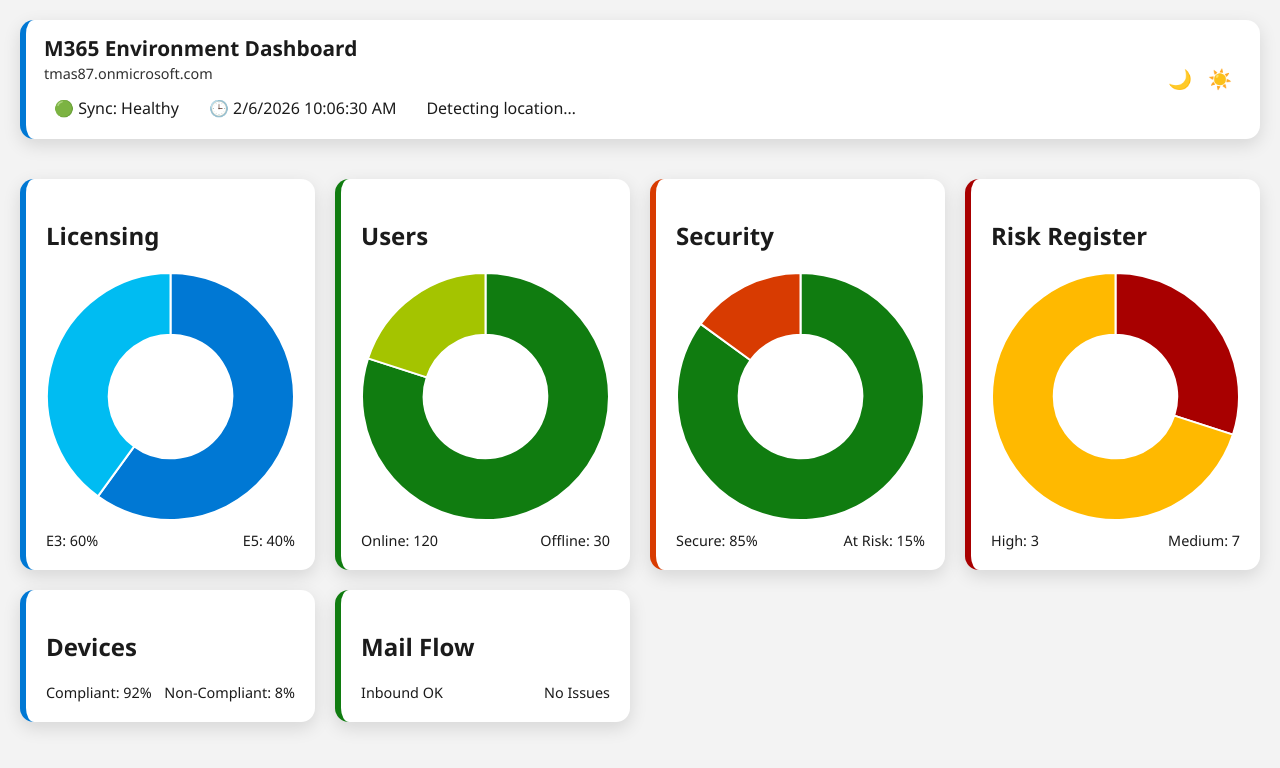
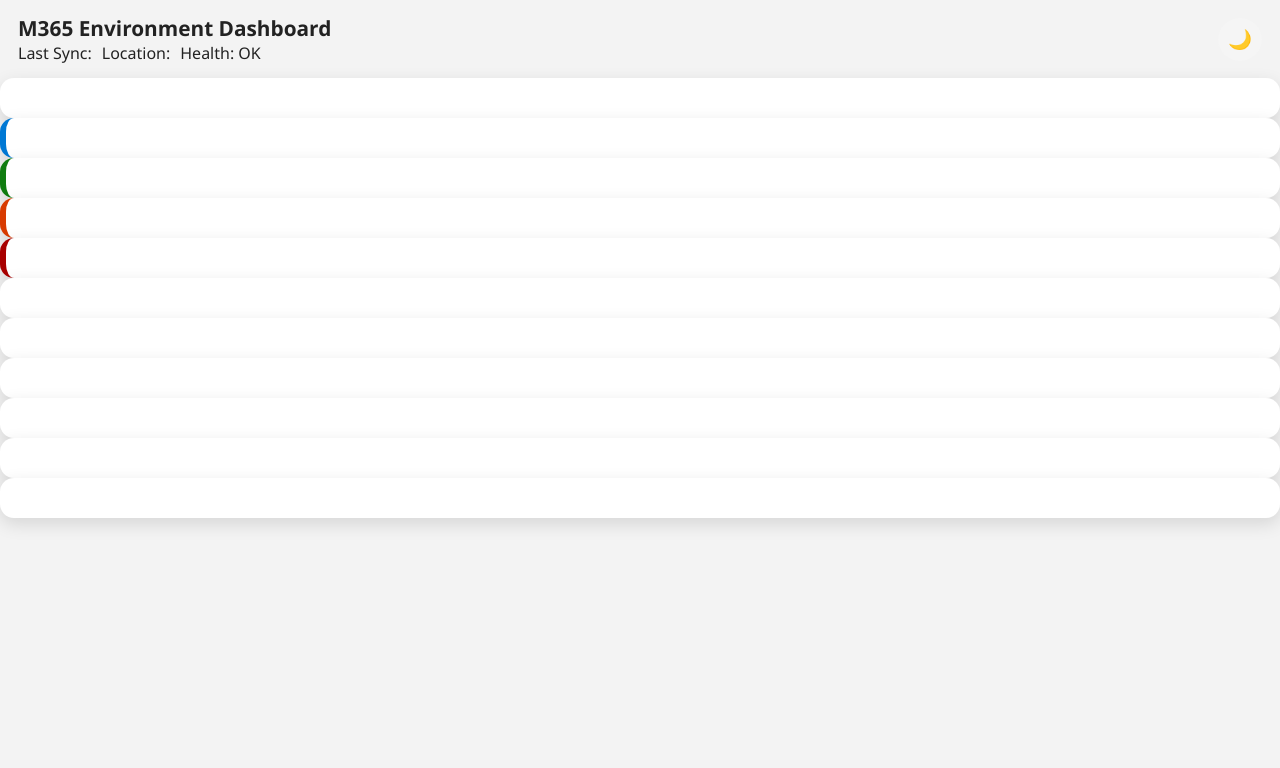
Before and after one commit to tmas87/M365-Dashboard, a plain HTML site: page index.html in a window 1280 px wide. Drawn offline with nearby package versions, Linux system fonts and the light colour scheme.

Commit message:
Update index.html

```diff
--- a/index.html
+++ b/index.html
@@ -2,124 +2,47 @@
 <html lang="en">
 <head>
   <meta charset="UTF-8" />
-  <title>M365 Environment Dashboard</title>
+  <meta name="viewport" content="width=device-width, initial-scale=1.0" />
+  <title>Microsoft 365 Environment Dashboard</title>
   <link rel="stylesheet" href="style.css" />
   <script src="https://cdn.jsdelivr.net/npm/chart.js"></script>
+  <script src="https://kit.fontawesome.com/a076d05399.js" crossorigin="anonymous"></script>
 </head>
-
 <body class="light">
 
-<header class="card header-card blue compact-header">
+  <!-- HEADER -->
+  <header class="compact-header">
     <div class="header-left">
       <h1>M365 Environment Dashboard</h1>
-    <p class="tenant">tmas87.onmicrosoft.com</p>
-
       <div class="header-info">
-      <div class="mini">🟢 Sync: Healthy</div>
-      <div class="mini" id="time"></div>
-      <div class="mini" id="location">Detecting location…</div>
+        <div id="lastSync">Last Sync: </div>
+        <div id="location">Location: </div>
+        <div id="healthStatus">Health: OK</div>
       </div>
     </div>
-
-  <button class="theme-toggle" onclick="toggleTheme()" title="Toggle Dark / Light">
-    🌙 / ☀️
-  </button>
+    <button id="themeToggle" class="theme-toggle" aria-label="Toggle dark/light mode">🌙</button>
   </header>
 
-<section class="dashboard">
+  <!-- DASHBOARD GRID -->
+  <main class="grid">
+    <div class="card grey clickable" id="tenant"></div>
+    <div class="card blue clickable" id="users"></div>
+    <div class="card green clickable" id="licenses"></div>
+    <div class="card orange clickable" id="security"></div>
+    <div class="card red clickable" id="conditionalAccess"></div>
+    <div class="card grey clickable" id="services"></div>
+    <div class="card purple clickable" id="vulnerabilities"></div>
+    <div class="card teal clickable" id="riskRegister"></div>
+    <div class="card pink clickable" id="patching"></div>
+    <div class="card cyan clickable" id="mailflow"></div>
+    <div class="card lime clickable" id="deviceCompliance"></div>
+  </main>
 
-  <div class="card blue" onclick="openModal('licensesModal')">
-    <h2>Licensing</h2>
-    <canvas id="licenseChart"></canvas>
-    <div class="info">
-      <span>E3: 60%</span>
-      <span>E5: 40%</span>
-    </div>
-  </div>
-
-  <div class="card green" onclick="openModal('usersModal')">
-    <h2>Users</h2>
-    <canvas id="usersChart"></canvas>
-    <div class="info">
-      <span>Online: 120</span>
-      <span>Offline: 30</span>
-    </div>
-  </div>
-
-  <div class="card orange" onclick="openModal('securityModal')">
-    <h2>Security</h2>
-    <canvas id="securityChart"></canvas>
-    <div class="info">
-      <span>Secure: 85%</span>
-      <span>At Risk: 15%</span>
-    </div>
-  </div>
-
-  <div class="card red" onclick="openModal('riskModal')">
-    <h2>Risk Register</h2>
-    <canvas id="riskChart"></canvas>
-    <div class="info">
-      <span>High: 3</span>
-      <span>Medium: 7</span>
-    </div>
-  </div>
-
-  <div class="card blue">
-    <h2>Devices</h2>
-    <div class="info">
-      <span>Compliant: 92%</span>
-      <span>Non-Compliant: 8%</span>
-    </div>
-  </div>
-
-  <div class="card green">
-    <h2>Mail Flow</h2>
-    <div class="info">
-      <span>Inbound OK</span>
-      <span>No Issues</span>
-    </div>
-  </div>
-
-</section>
-
-<!-- MODALS -->
-
-<div class="modal" id="licensesModal">
+  <!-- MODAL -->
+  <div id="modal" class="modal">
     <div class="modal-content">
-    <span class="close" onclick="closeModal('licensesModal')">×</span>
-    <h2>License Details</h2>
-    <p>E3: 90 users</p>
-    <p>E5: 60 users</p>
-    <button>Assign License</button>
-  </div>
-</div>
-
-<div class="modal" id="usersModal">
-  <div class="modal-content">
-    <span class="close" onclick="closeModal('usersModal')">×</span>
-    <h2>User Status</h2>
-    <p>Online: 120</p>
-    <p>Offline: 30</p>
-    <p>Disabled: 5</p>
-  </div>
-</div>
-
-<div class="modal" id="securityModal">
-  <div class="modal-content">
-    <span class="close" onclick="closeModal('securityModal')">×</span>
-    <h2>Security Posture</h2>
-    <p>MFA Enabled: 85%</p>
-    <p>Risky Sign-ins: 6</p>
-  </div>
-</div>
-
-<div class="modal" id="riskModal">
-  <div class="modal-content">
-    <span class="close" onclick="closeModal('riskModal')">×</span>
-    <h2>Risk Register</h2>
-    <p>Critical: 1</p>
-    <p>High: 3</p>
-    <p>Medium: 7</p>
+      <span id="modalClose" class="modal-close">&times;</span>
+      <div id="modalBody"></div>
     </div>
   </div>
 
```
Lines whose indentation alone changed are shown as unchanged.
